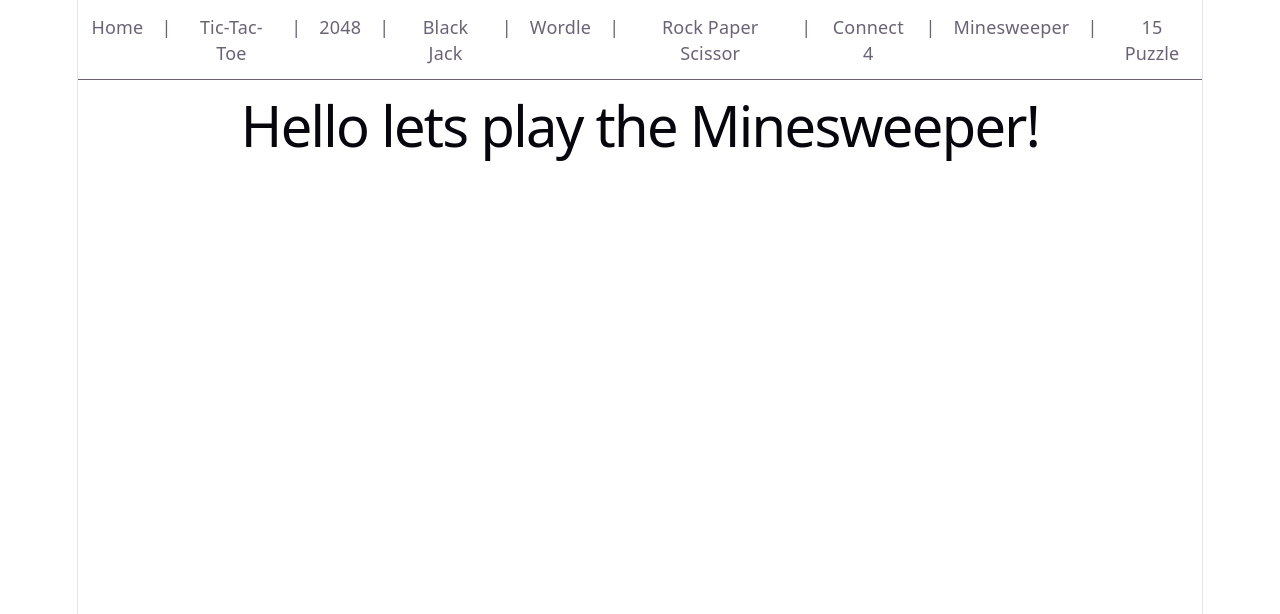
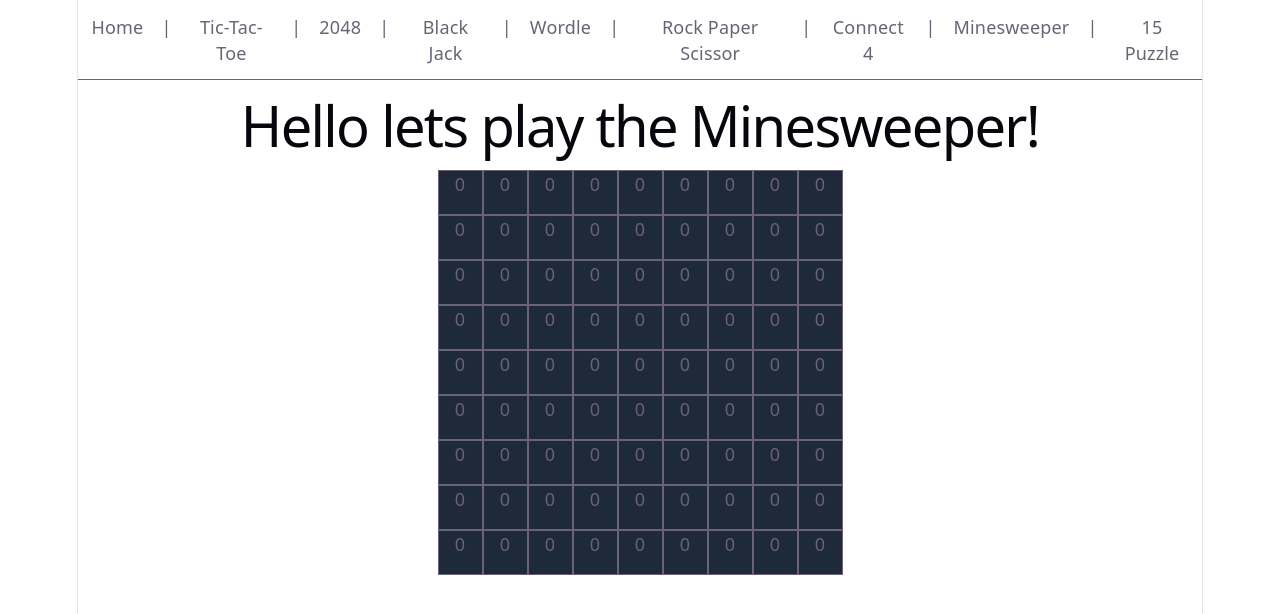
Before and after one commit to Ravicha2/Trivial-Games, a React (Vite) app: page /game7 in a window 1280 px wide. Shown: the top 614 px of the page. Built offline with nearby package versions, Linux system fonts and the light colour scheme.

Commit message:
minesweeper 1

```diff
--- a/src/components/Game7.jsx
+++ b/src/components/Game7.jsx
@@ -1,7 +1,96 @@
+import { useState } from "react";
+
+const createBoard = () => {
+    return [
+        [0, 0, 0, 0, 0, 0, 0, 0, 0,],
+        [0, 0, 0, 0, 0, 0, 0, 0, 0,],
+        [0, 0, 0, 0, 0, 0, 0, 0, 0,],
+        [0, 0, 0, 0, 0, 0, 0, 0, 0,],
+        [0, 0, 0, 0, 0, 0, 0, 0, 0,],
+        [0, 0, 0, 0, 0, 0, 0, 0, 0,],
+        [0, 0, 0, 0, 0, 0, 0, 0, 0,],
+        [0, 0, 0, 0, 0, 0, 0, 0, 0,],
+        [0, 0, 0, 0, 0, 0, 0, 0, 0,],
+    ]
+}
 
 
 const Game7 = () => {
-    return (<h1>Hello lets play the Minesweeper!</h1>)
+    const [board, setBoard] = useState(createBoard());
+    const [started, setStarted] = useState(false)
+
+    const plantMines = (board, clickedCell, numMines=10) => {
+        let mines = []
+        let newBoard = board.map(row => [...row])
+        while (mines.length < numMines) {
+            const posX = Math.floor(Math.random() * board.length)
+            const posY = Math.floor(Math.random() * board.length)
+            if (newBoard[posX][posY] !== -1 && (posX !== clickedCell[0] && posY !== clickedCell[1])) {
+                newBoard[posX][posY] = -1
+                mines.push([posX, posY])
+            }
+        }
+
+        const setPerimeter = (board, posX, posY) => {
+            const perimeter = [
+                [posX-1, posY-1], [posX, posY-1], [posX+1, posY-1],
+                [posX-1, posY],                   [posX+1, posY],
+                [posX-1, posY+1], [posX, posY+1], [posX+1, posY+1],
+            ]
+            for (let pos of perimeter) {
+                if (pos[0]>=0 && pos[0] < 9 && pos[1] >=0 && pos[1] < 9) {
+                    if (board[pos[0]][pos[1]] !== -1) {
+                        board[pos[0]][pos[1]] += 1
+                    }
+                }
+            }
+            return board
+        }
+
+        for (let mine of mines) {
+            const setPerimeterBoard = setPerimeter(newBoard, mine[0], mine[1])
+            newBoard = setPerimeterBoard
+        }
+
+        setBoard(newBoard)
+    }
+
+    const handleClick = (rowIndex, colIndex) => {
+        if (!started) {
+            plantMines(board, [rowIndex, colIndex])
+            setStarted(true)
+        }
+
+    }
+
+    const renderboard = (board) => {
+        return (board.map((row, rowIndex) => {
+            return (
+            <div className="flex flex-row" key={`${rowIndex}`}>
+                {row.map((cell,colIndex) => {
+                    return (
+                        <div
+                            className={`border w-10 h-10 bg-gray-800`}
+                            key={colIndex}
+                            onClick={() => handleClick(rowIndex, colIndex)}
+                        >
+                            {cell}
+                        </div>
+                    )
+                })}
+            </div>
+            )
+        }))
+    }
+
+    return (
+        <>
+            <h1>Hello lets play the Minesweeper!</h1>
+            <div className="flex flex-col items-center">
+                {renderboard(board)}
+            </div>
+        </>
+    )
 }
 
 export default Game7;
```
